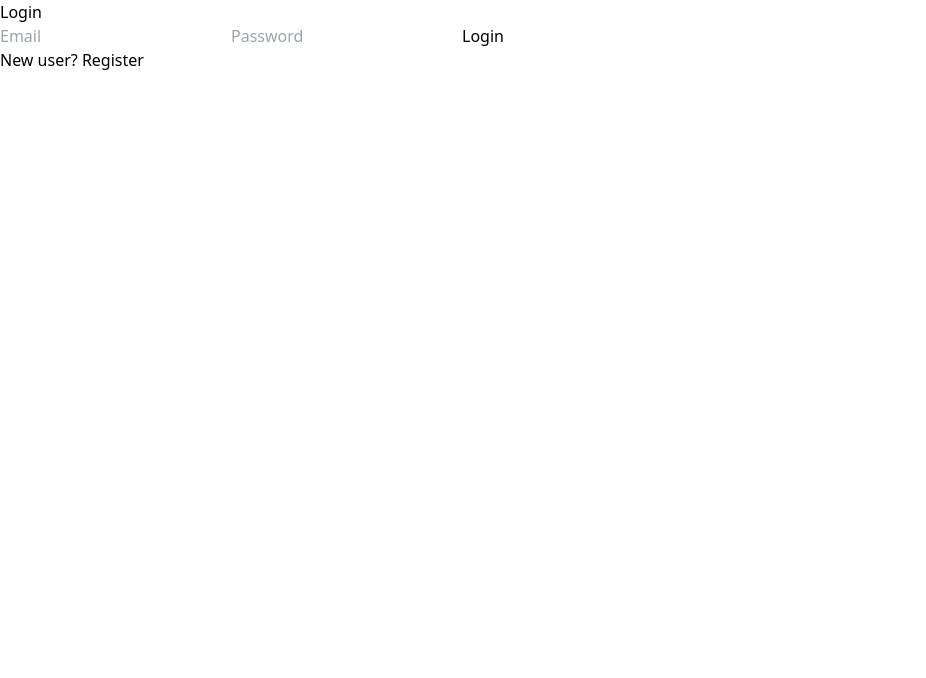
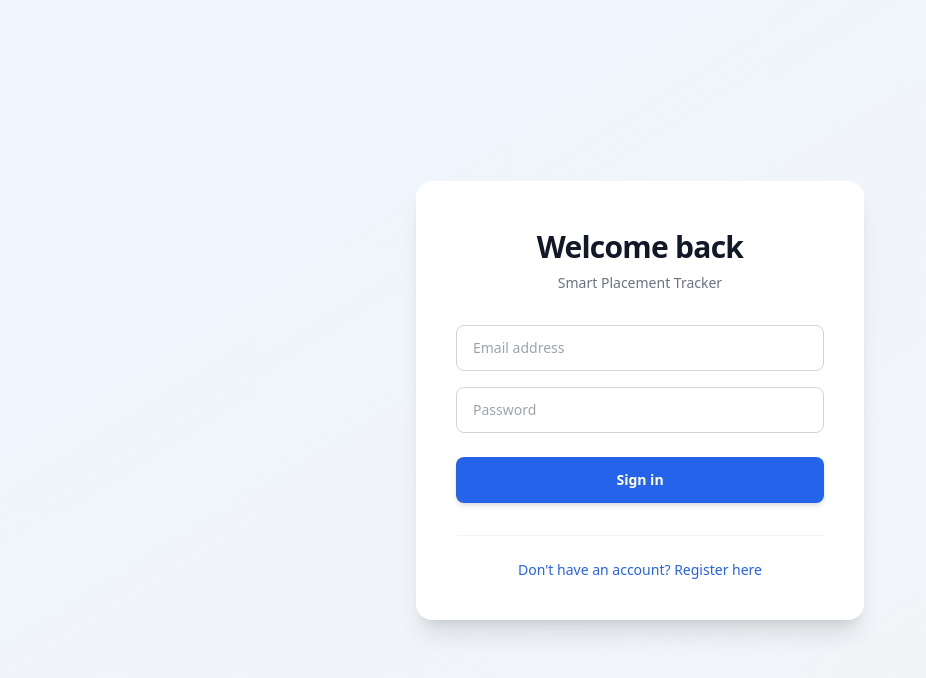
Before and after one commit to Gurjit-30/JobServe, a React (Create React App) app in the folder frontend/: page / in a window 1280 px wide. Shown: the top 678 px of the page, without its empty margins (0-926 px from the left). Built offline with nearby package versions, Linux system fonts and the light colour scheme.

Commit message:
modified:   frontend/src/component/Login.js

```diff
--- a/frontend/src/component/Login.js
+++ b/frontend/src/component/Login.js
@@ -25,32 +25,66 @@
   };
 
   return (
+    <div className="min-h-screen flex items-center justify-center bg-gradient-to-br from-blue-50 to-gray-100 py-12 px-4 sm:px-6 lg:px-8">
+      <div className="max-w-md w-full space-y-8 bg-white p-10 rounded-2xl shadow-xl transition-all duration-300 hover:shadow-2xl">
         <div>
-      <h2>{isRegister ? "Register" : "Login"}</h2>
+          <h2 className="mt-2 text-center text-3xl font-extrabold text-gray-900 tracking-tight">
+            {isRegister ? "Create an account" : "Welcome back"}
+          </h2>
+          <p className="mt-2 text-center text-sm text-gray-500">
+            Smart Placement Tracker
+          </p>
+        </div>
 
-      <form onSubmit={handleSubmit}>
+        <form className="mt-8 space-y-6" onSubmit={handleSubmit}>
+          <div className="space-y-4">
+            <div>
+              <label htmlFor="email-address" className="sr-only">Email address</label>
               <input
+                id="email-address"
                 type="email"
-          placeholder="Email"
+                required
+                className="appearance-none relative block w-full px-4 py-3 border border-gray-300 placeholder-gray-400 text-gray-900 rounded-lg focus:outline-none focus:ring-2 focus:ring-blue-500 focus:border-transparent transition-all sm:text-sm"
+                placeholder="Email address"
+                value={email}
                 onChange={(e) => setEmail(e.target.value)}
               />
-
+            </div>
+            <div>
+              <label htmlFor="password" className="sr-only">Password</label>
               <input
+                id="password"
                 type="password"
+                required
+                className="appearance-none relative block w-full px-4 py-3 border border-gray-300 placeholder-gray-400 text-gray-900 rounded-lg focus:outline-none focus:ring-2 focus:ring-blue-500 focus:border-transparent transition-all sm:text-sm"
                 placeholder="Password"
+                value={password}
                 onChange={(e) => setPassword(e.target.value)}
               />
+            </div>
+          </div>
 
-        <button type="submit">
-          {isRegister ? "Register" : "Login"}
+          <div>
+            <button
+              type="submit"
+              className="group relative w-full flex justify-center py-3 px-4 border border-transparent text-sm font-semibold rounded-lg text-white bg-blue-600 hover:bg-blue-700 focus:outline-none focus:ring-2 focus:ring-offset-2 focus:ring-blue-500 shadow-md transform transition-all hover:-translate-y-0.5"
+            >
+              {isRegister ? "Register" : "Sign in"}
             </button>
+          </div>
         </form>
 
-      <p onClick={() => setIsRegister(!isRegister)} style={{ cursor: "pointer" }}>
+        <div className="text-center mt-4 border-t border-gray-100 pt-6">
+          <p
+            onClick={() => setIsRegister(!isRegister)}
+            className="text-sm font-medium text-blue-600 hover:text-blue-800 cursor-pointer transition-colors duration-200"
+          >
             {isRegister
-          ? "Already have account? Login"
-          : "New user? Register"}
+              ? "Already have an account? Sign in here"
+              : "Don't have an account? Register here"}
           </p>
+        </div>
+      </div>
     </div>
   );
 }
```
Lines whose indentation alone changed are shown as unchanged.
